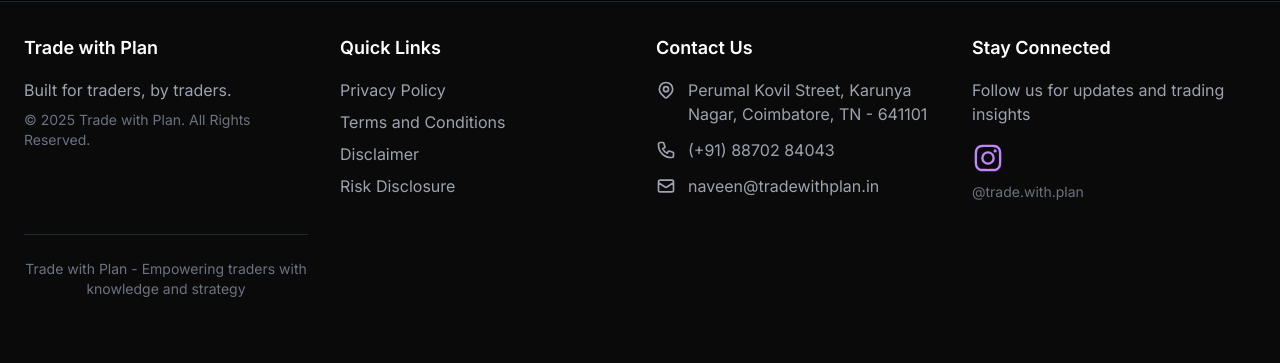
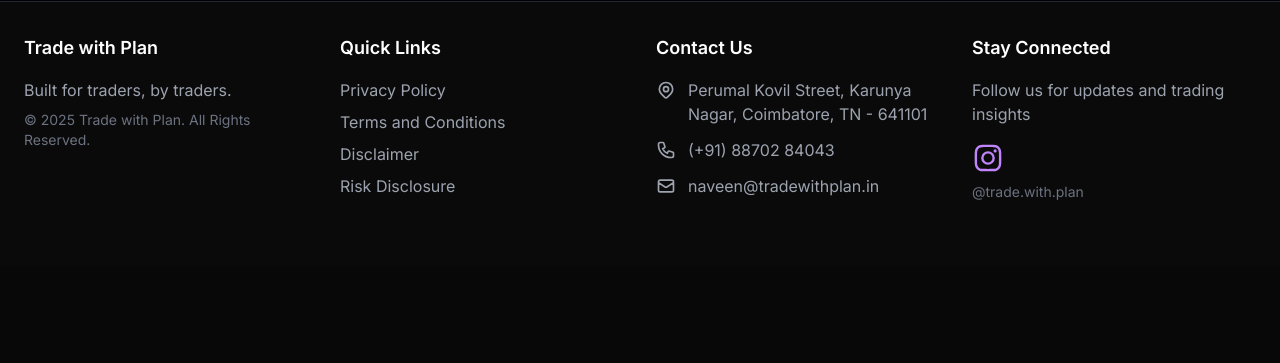
Before and after one commit to tradewithplan/trade-with-plan-flask-app, a Flask app: page / in a window 1280 px wide. Shown: the part 4213-4576 px from the top of the page. After the commit the page ends 4413 px from the top, so only its background shows below. Run offline with Flask 3, Linux system fonts and the light colour scheme; some libraries are stand-ins or nearby versions.

Commit message:
fix footer

```diff
--- a/templates/footer.html
+++ b/templates/footer.html
@@ -81,11 +81,6 @@
                     </div>
                 <p class="text-sm text-gray-500 mt-2">@trade.with.plan</p>
             </div>
-
-        <!-- Bottom copyright bar -->
-        <div class="border-t border-gray-800 pt-6 text-center">
-            <p class="text-sm text-gray-500">Trade with Plan - Empowering traders with knowledge and strategy</p>
-        </div>
     </div>
 
     <!-- ===========================
```
